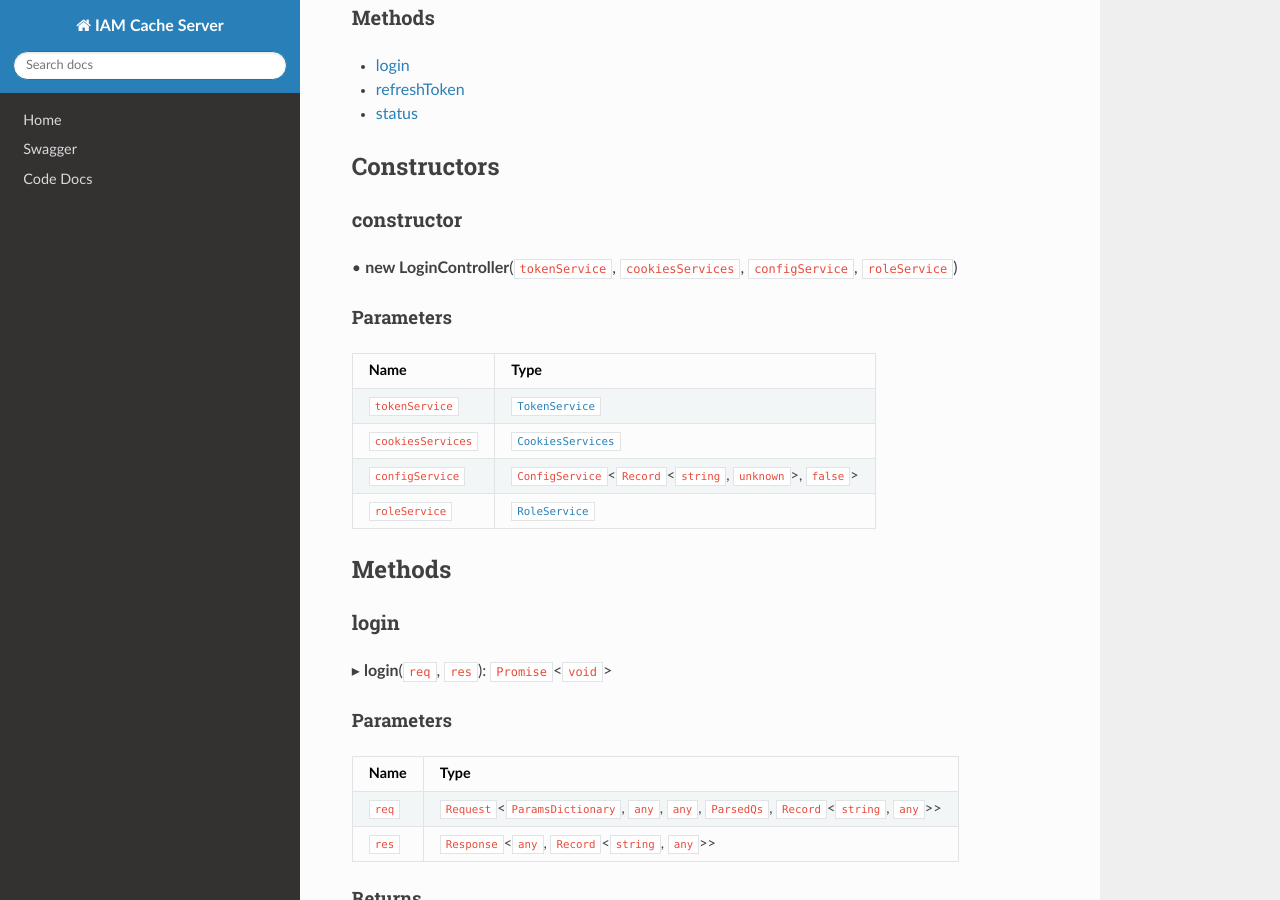
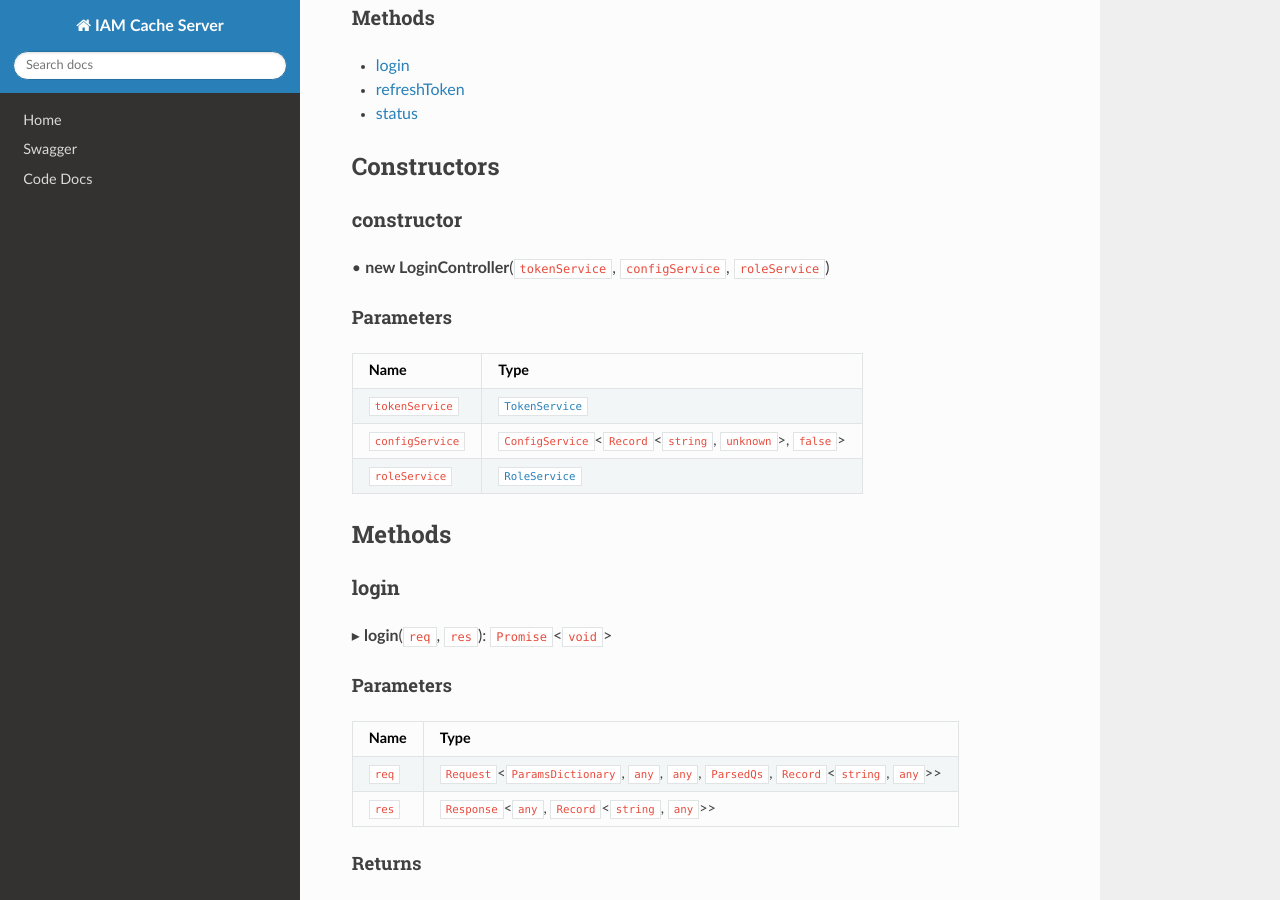
Before and after one commit to energywebfoundation/ssi-hub, an MkDocs documentation site: the page built from docs/api/classes/modules_auth_login_controller.LoginController.md, in a window 1280 px wide and 900 px high, scrolled down 358 px. Built offline with MkDocs 1.6.1, drawn with Linux system fonts in a browser that asks for light colours; nearby versions of some CDN libraries.

```diff
--- a/docs/api/classes/modules_auth_login_controller.LoginController.md
+++ b/docs/api/classes/modules_auth_login_controller.LoginController.md
@@ -18,14 +18,13 @@
 
 ### constructor
 
-• **new LoginController**(`tokenService`, `cookiesServices`, `configService`, `roleService`)
+• **new LoginController**(`tokenService`, `configService`, `roleService`)
 
 #### Parameters
 
 | Name | Type |
 | :------ | :------ |
 | `tokenService` | [`TokenService`](modules_auth_token_service.TokenService.md) |
-| `cookiesServices` | [`CookiesServices`](modules_auth_cookies_service.CookiesServices.md) |
 | `configService` | `ConfigService`<`Record`<`string`, `unknown`\>, ``false``\> |
 | `roleService` | [`RoleService`](modules_role_role_service.RoleService.md) |
 
```
Also changed, not shown: 1 other file.
